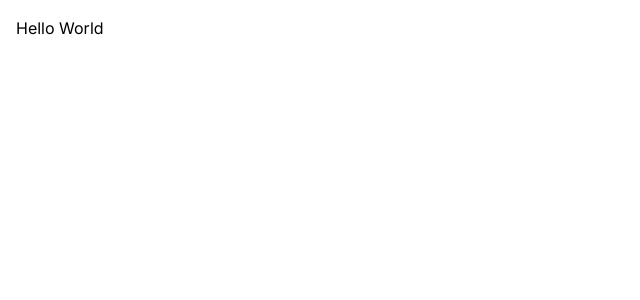
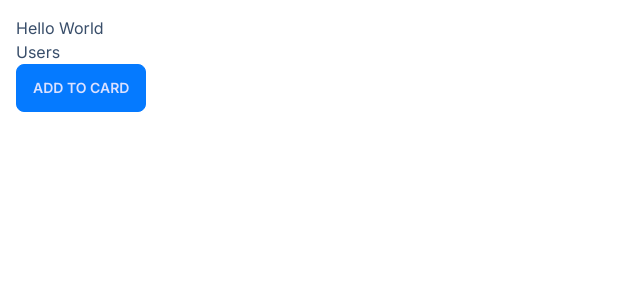
Before and after one commit to Eduu2004/next-app, a Next.js app: page / in a window 1280 px wide. Shown: the top 300 px of the page, without its empty margins (0-640 px from the left). Built offline with nearby package versions, Linux system fonts and the light colour scheme.

Commit message:
implementing daisyui

```diff
--- /dev/null
+++ b/app/components/AddToCard.tsx
@@ -0,0 +1,17 @@
+"use client";
+import React from "react";
+
+const AddToCard = () => {
+  return (
+    <div>
+      <button
+        className="btn btn-primary"
+        onClick={() => console.log("Clicked")}
+      >
+        Add To Card
+      </button>
+    </div>
+  );
+};
+
+export default AddToCard;
--- /dev/null
+++ b/app/components/ProductCard.tsx
@@ -0,0 +1,12 @@
+import React from "react";
+import AddToCard from "./AddToCard";
+
+const ProductCard = () => {
+  return (
+    <div>
+        <AddToCard />
+    </div>
+  );
+};
+
+export default ProductCard;
--- a/app/globals.css
+++ b/app/globals.css
@@ -4,15 +4,11 @@
 
 :root {
   --foreground-rgb: 0, 0, 0;
-  --background-start-rgb: 214, 219, 220;
-  --background-end-rgb: 255, 255, 255;
 }
 
 @media (prefers-color-scheme: dark) {
   :root {
     --foreground-rgb: 255, 255, 255;
-    --background-start-rgb: 0, 0, 0;
-    --background-end-rgb: 0, 0, 0;
   }
 }
 
--- a/app/layout.tsx
+++ b/app/layout.tsx
@@ -1,22 +1,22 @@
-import './globals.css'
-import type { Metadata } from 'next'
-import { Inter } from 'next/font/google'
+import "./globals.css";
+import type { Metadata } from "next";
+import { Inter } from "next/font/google";
 
-const inter = Inter({ subsets: ['latin'] })
+const inter = Inter({ subsets: ["latin"] });
 
 export const metadata: Metadata = {
-  title: 'Create Next App',
-  description: 'Generated by create next app',
-}
+  title: "Create Next App",
+  description: "Generated by create next app",
+};
 
 export default function RootLayout({
   children,
 }: {
-  children: React.ReactNode
+  children: React.ReactNode;
 }) {
   return (
-    <html lang="en">
+    <html lang="en" data-theme="winter">
       <body className={inter.className}>{children}</body>
     </html>
-  )
+  );
 }
--- a/app/page.tsx
+++ b/app/page.tsx
@@ -1,7 +1,12 @@
+import Link from "next/link";
+import ProductCard from "./components/ProductCard";
+
 export default function Home() {
   return (
     <main>
       <h1>Hello World</h1>
+      <Link href="/users">Users</Link>
+      <ProductCard />
     </main>
   );
 }
--- /dev/null
+++ b/app/users/new/page.tsx
@@ -0,0 +1,9 @@
+import React from 'react'
+
+const NewUserPage = () => {
+  return (
+    <div>NewUserPage</div>
+  )
+}
+
+export default NewUserPage
--- a/app/users/page.tsx
+++ b/app/users/page.tsx
@@ -1,9 +1,36 @@
-import React from 'react'
+import React from "react";
 
-const UsersPage = () => {
-  return (
-    <div>UsersPage</div>
-  )
+interface User {
+  id: number;
+  name: string;
+  email: string;
 }
 
-export default UsersPage
+const UsersPage = async () => {
+  const res = await fetch("https://jsonplaceholder.typicode.com/users");
+  const users: User[] = await res.json();
+
+  return (
+    <>
+      <h1>Users List</h1>
+      <table className="table table-bordered">
+        <thead>
+          <tr>
+            <th>Name</th>
+            <th>Email</th>
+          </tr>
+        </thead>
+        <tbody>
+          {users.map((user) => (
+            <tr key={user.id}>
+              <td>{user.name}</td>
+              <td>{user.email}</td>
+            </tr>
+          ))}
+        </tbody>
+      </table>
+    </>
+  );
+};
+
+export default UsersPage;
--- a/package.json
+++ b/package.json
@@ -21,6 +21,8 @@
     "react-dom": "18.2.0",
     "tailwindcss": "3.3.3",
     "typescript": "5.1.6"
+  },
+  "devDependencies": {
+    "daisyui": "^3.5.1"
   }
-
 }
--- a/tailwind.config.ts
+++ b/tailwind.config.ts
@@ -15,6 +15,9 @@
       },
     },
   },
-  plugins: [],
+  plugins: [require("daisyui")],
+  daisyui: {
+      themes: ["winter"],
+  },
 }
 export default config
```
Also changed, not shown: 1 other file (tests, documents, lock files or other folders).
